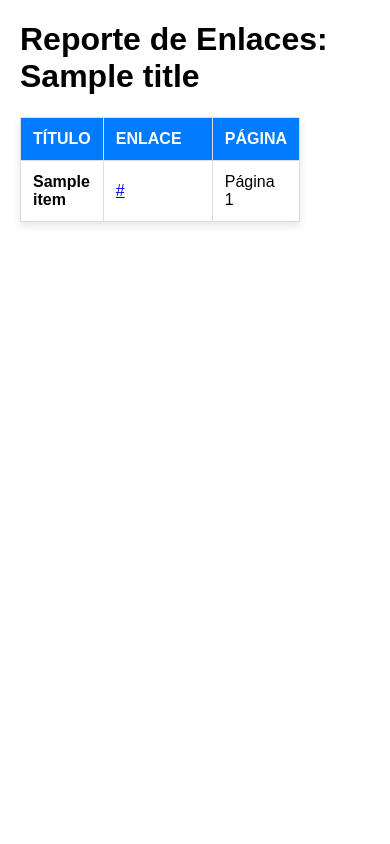
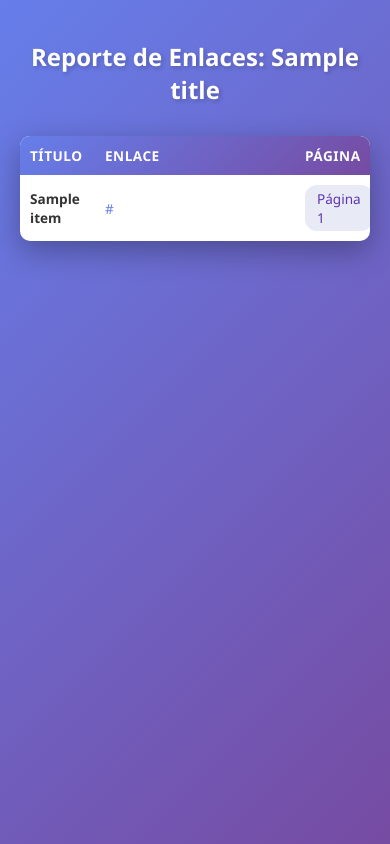
Before and after one commit to igcontgrammer/hacker-news, a Python web app: template templates/index.html in a window 390 px wide. Run offline with Jinja, Linux system fonts and the light colour scheme; the template is opened without the code that fills it: most values are stand-ins (such as "Sample title", 1, 10 or a date in 2020).

Commit message:
mejora estetica del html y correccion del args.help

```diff
--- a/main.py
+++ b/main.py
@@ -82,7 +82,6 @@ def main():
     number_of_pages = args.p
     output_format = args.f
     clear_output = args.clear
-    help_output = args.help
 
     if clear_output:
         try:
--- a/templates/index.html
+++ b/templates/index.html
@@ -6,33 +6,123 @@
     <title>{{ title }}</title>
 
     <style>
-        body { font-family: Arial, sans-serif; margin: 20px; }
+        * {
+            margin: 0;
+            padding: 0;
+            box-sizing: border-box;
+        }
+
+        body {
+            font-family: 'Segoe UI', Tahoma, Geneva, Verdana, sans-serif;
+            background: linear-gradient(135deg, #667eea 0%, #764ba2 100%);
+            min-height: 100vh;
+            padding: 40px 20px;
+        }
+
+        h1 {
+            color: white;
+            text-align: center;
+            margin-bottom: 30px;
+            font-size: 2rem;
+            text-shadow: 2px 2px 4px rgba(0,0,0,0.2);
+        }
+
         table {
-            width: 80%;
+            width: 90%;
+            max-width: 1200px;
+            margin: 0 auto;
             border-collapse: collapse;
-            margin-top: 20px;
-            box-shadow: 0 4px 8px rgba(0,0,0,0.1); /* Sombra suave */
+            background: white;
+            border-radius: 10px;
+            overflow: hidden;
+            box-shadow: 0 10px 30px rgba(0,0,0,0.3);
+            table-layout: fixed;
         }
-        th, td {
-            border: 1px solid #ddd;
-            padding: 12px;
+
+        thead {
+            background: linear-gradient(135deg, #667eea 0%, #764ba2 100%);
+        }
+
+        th {
+            color: white;
+            font-weight: 600;
+            text-transform: uppercase;
+            font-size: 0.85rem;
+            letter-spacing: 0.5px;
+            padding: 16px;
             text-align: left;
         }
-        th {
-            background-color: #007bff; /* Color de fondo azul para el encabezado */
-            color: white;
-            text-transform: uppercase;
+
+        td {
+            padding: 14px 16px;
+            border-bottom: 1px solid #f0f0f0;
+            color: #333;
+            font-size: 0.95rem;
         }
-        /* Estilo para filas impares (cebreado) */
-        tr:nth-child(even) {
-            background-color: #f2f2f2;
+
+        tbody tr {
+            transition: background-color 0.2s ease;
         }
-        /* Efecto hover */
-        tr:hover {
-            background-color: #e9ecef;
+
+        tbody tr:hover {
+            background-color: #f8f9ff;
         }
+
+        tbody tr:last-child td {
+            border-bottom: none;
+        }
+
         .link-column {
-            width: 40%; /* Ajusta el ancho de la columna del enlace */
+            width: 300px;
+        }
+
+        .link-cell-content {
+            display: block;
+            overflow: hidden;
+            white-space: nowrap;
+            text-overflow: ellipsis;
+            color: #667eea;
+            text-decoration: none;
+            transition: color 0.2s ease;
+        }
+
+        .link-cell-content:hover {
+            color: #764ba2;
+            text-decoration: underline;
+        }
+
+        .page-badge {
+            display: inline-block;
+            padding: 4px 12px;
+            background: #e8eaf6;
+            color: #5e35b1;
+            border-radius: 12px;
+            font-size: 0.85rem;
+            font-weight: 500;
+        }
+
+        .page-badge.principal {
+            background: #fce4ec;
+            color: #c2185b;
+        }
+
+        @media (max-width: 768px) {
+            h1 {
+                font-size: 1.5rem;
+            }
+
+            table {
+                width: 100%;
+            }
+
+            th, td {
+                padding: 10px;
+                font-size: 0.85rem;
+            }
+
+            .link-column {
+                width: 200px;
+            }
         }
     </style>
 </head>
@@ -51,14 +141,19 @@
         {% for item in items %}
             <tr>
                 <td><strong>{{ item.title }}</strong></td>
-
-                <td><a href="{{ item.link }}" target="_blank">{{ item.link }}</a></td>
-
+                <td class="link-column">
+                    <a href="{{ item.link }}"
+                       target="_blank"
+                       class="link-cell-content"
+                       title="{{ item.link }}">
+                        {{ item.link }}
+                    </a>
+                </td>
                 <td>
                     {% if item.page == 0 %}
-                        Principal
+                        <span class="page-badge principal">Principal</span>
                     {% else %}
-                        Página {{ item.page }}
+                        <span class="page-badge">Página {{ item.page }}</span>
                     {% endif %}
                 </td>
             </tr>
```
